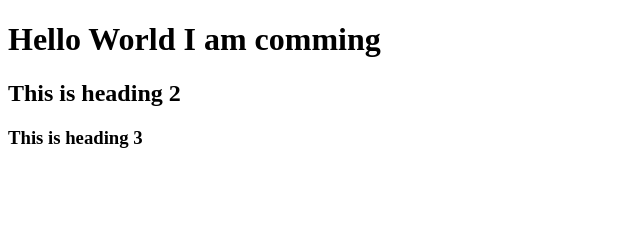
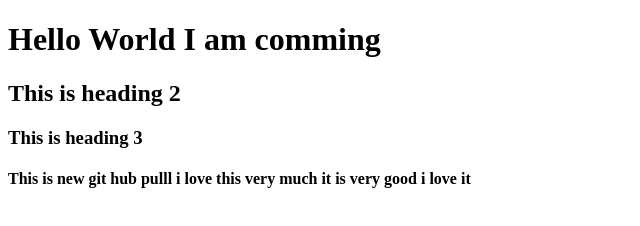
Before and after one commit to imranhasan871/my-first-website, a plain HTML site: page my-first-website/index.html in a window 1280 px wide. Shown: the whole page, without its empty margins (0-640 px from the left). Drawn offline with Linux system fonts and the light colour scheme.

Commit message:
Update index.html

```diff
--- a/my-first-website/index.html
+++ b/my-first-website/index.html
@@ -9,5 +9,6 @@
     <h1>Hello World I am comming </h1>
     <h2>This is heading 2</h2>
     <h3>This is heading 3</h3>
+    <h4>This is new git hub pulll i love this very much it is very good i love it</h4>
 </body>
 </html>
```
